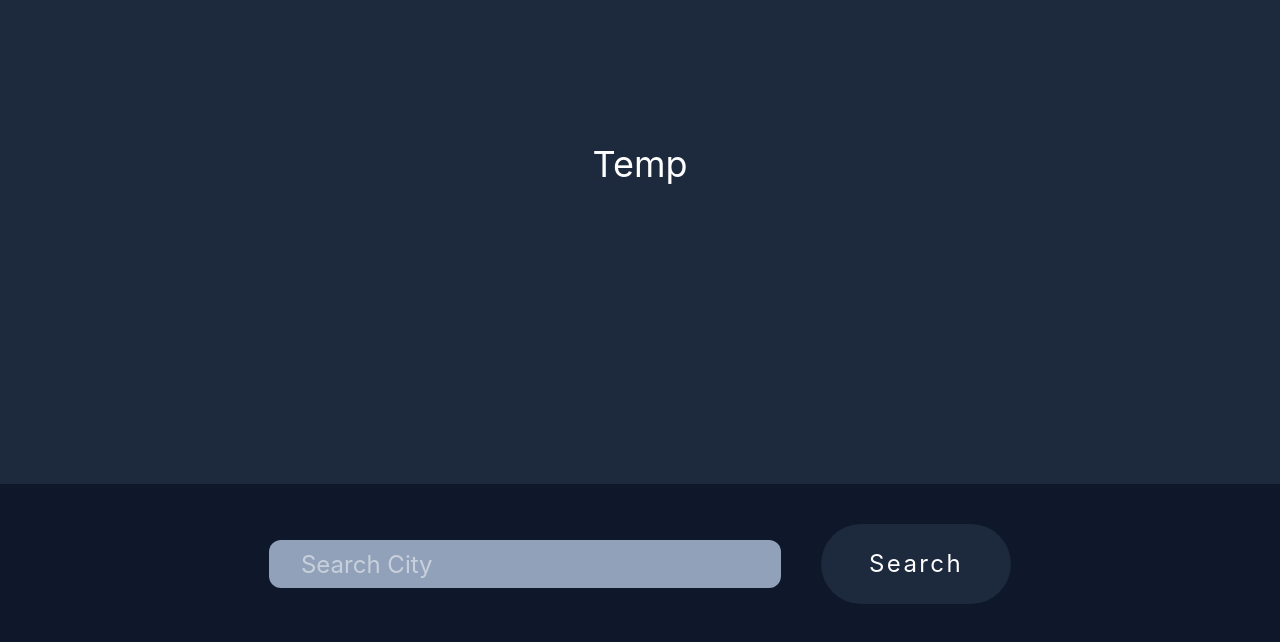
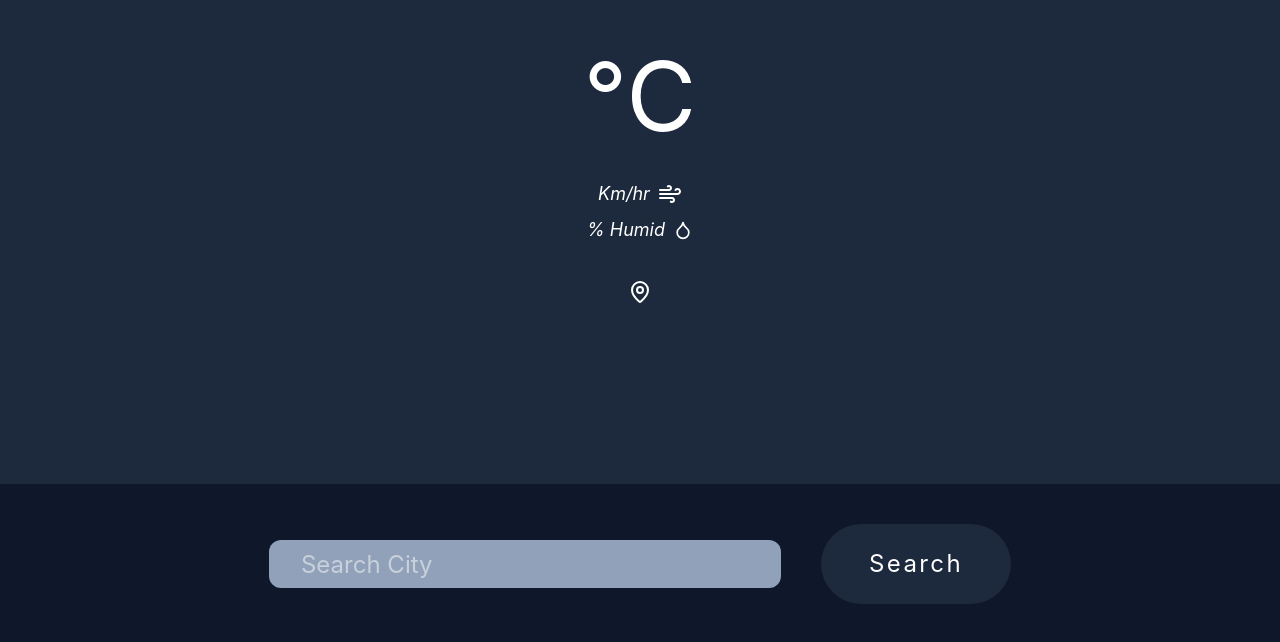
Before and after one commit to skybreakerW/weatherapp, a React (Vite) app: page / in a window 1280 px wide. Shown: the part 156-798 px from the top of the page. Built offline with nearby package versions, Linux system fonts and the light colour scheme.

Commit message:
Added icons to UI
Added icons to Section1 UI and made clean arrangements for all displayed items

```diff
--- a/src/components/Section1.jsx
+++ b/src/components/Section1.jsx
@@ -1,10 +1,28 @@
+import { Wind, Droplet, MapPin } from "lucide-react"
 
 
-const Section1 = () => {
+const Section1 = (props) => {
 
   return (
-    <div className='h-[80vh] bg-slate-800 flex justify-center items-center'>
-      <h1 className='text-4xl'>Temp</h1>
+    <div className='h-[80vh] bg-slate-800 flex flex-col justify-center items-center'>
+
+      <h1 className='text-8xl p-8'>{props.temp}°C</h1>
+
+        <h3 className="flex flex-row gap-2 items-center text-lg italic p-1">{props.speed} Km/hr
+          <Wind />
+        </h3>
+
+      <h3 className="flex flex-row gap-2 items-center text-lg italic p-1">{props.humid}% Humid
+        <Droplet size={20}/>
+      </h3>
+
+      <br />
+
+      <h3 className="flex flex-row gap-2 items-center text-lg font-semibold p-2">
+        <MapPin size={24} color="#ffffff" />
+        {props.loc}
+      </h3>
+
     </div>
   )
 }
```
